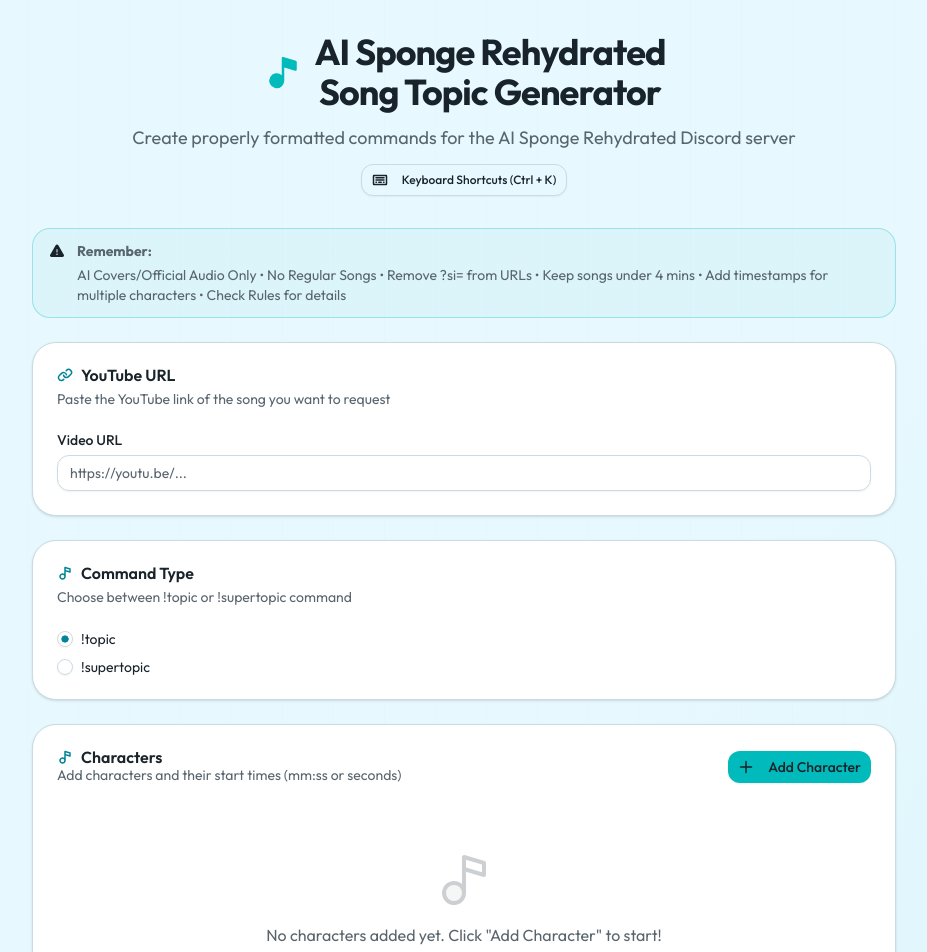
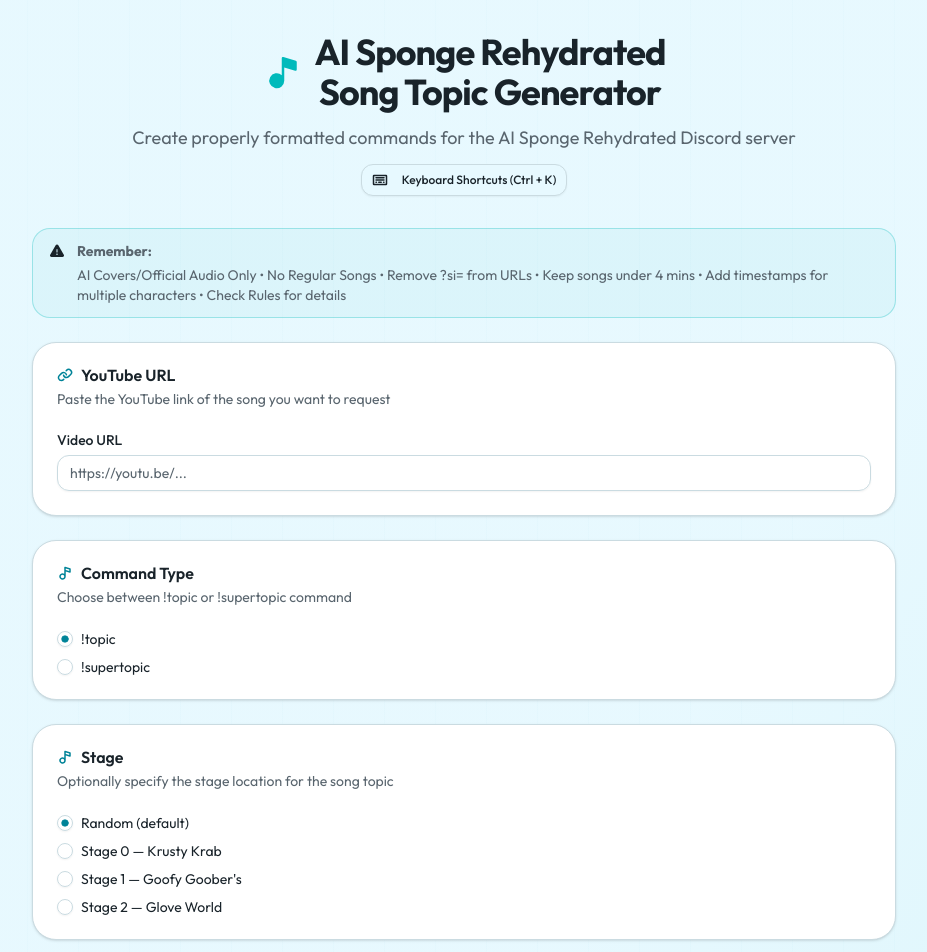
Before and after one commit to Lastorder-DC/AI-Sponge-Rehydrated-Song-Topic-Generator, a React (Vite) app: page / in a window 1280 px wide. Shown: the top 952 px of the page, without its empty margins (176-1103 px from the left). Built offline with nearby package versions, Linux system fonts and the light colour scheme.

Commit message:
feat: add stage selection (stage=0/1/2) to !topic and !supertopic commands (#10)
Co-authored-by: Lastorder-DC <18280396+Lastorder-DC@users.noreply.github.com>
Co-authored-by: copilot-swe-agent[bot] <198982749+Copilot@users.noreply.github.com>

```diff
--- a/src/App.tsx
+++ b/src/App.tsx
@@ -82,6 +82,7 @@ function App() {
   const [urlError, setUrlError] = useState('')
   const [videoInfo, setVideoInfo] = useState<VideoInfo | null>(null)
   const [commandType, setCommandType] = useState<'topic' | 'supertopic'>('topic')
+  const [stage, setStage] = useState<number | null>(null)
   const [showShortcutsModal, setShowShortcutsModal] = useState(false)
   const [draggedCharacterId, setDraggedCharacterId] = useState<string | null>(null)
   const [editingTimestampCharacterId, setEditingTimestampCharacterId] = useState<string | null>(null)
@@ -345,8 +346,9 @@ function App() {
 
     if (!characterParts) return ''
 
-    return `!${commandType} ${characterParts} sings ${cleanedUrl}`
-  }, [characters, cleanYoutubeUrl, commandType, convertToSeconds, youtubeUrl])
+    const stagePart = stage !== null ? `stage=${stage} ` : ''
+    return `!${commandType} ${stagePart}${characterParts} sings ${cleanedUrl}`
+  }, [characters, cleanYoutubeUrl, commandType, convertToSeconds, stage, youtubeUrl])
 
   const command = useMemo(() => generateCommand(), [generateCommand])
 
@@ -588,6 +590,47 @@ function App() {
                   <div className="flex items-center space-x-2">
                     <RadioGroupItem value="supertopic" id="supertopic" />
                     <Label htmlFor="supertopic" className="font-normal cursor-pointer">!supertopic</Label>
+                  </div>
+                </RadioGroup>
+              </CardContent>
+            </Card>
+          </motion.div>
+
+          <motion.div
+            initial={{ opacity: 0, x: -20 }}
+            animate={{ opacity: 1, x: 0 }}
+            transition={{ delay: 0.14 }}
+          >
+            <Card>
+              <CardHeader>
+                <CardTitle className="flex items-center gap-2">
+                  <MusicNote weight="bold" className="text-primary" />
+                  Stage
+                </CardTitle>
+                <CardDescription>
+                  Optionally specify the stage location for the song topic
+                </CardDescription>
+              </CardHeader>
+              <CardContent>
+                <RadioGroup
+                  value={stage !== null ? String(stage) : 'none'}
+                  onValueChange={(value) => setStage(value === 'none' ? null : Number(value))}
+                >
+                  <div className="flex items-center space-x-2">
+                    <RadioGroupItem value="none" id="stage-none" />
+                    <Label htmlFor="stage-none" className="font-normal cursor-pointer">Random (default)</Label>
+                  </div>
+                  <div className="flex items-center space-x-2">
+                    <RadioGroupItem value="0" id="stage-0" />
+                    <Label htmlFor="stage-0" className="font-normal cursor-pointer">Stage 0 — Krusty Krab</Label>
+                  </div>
+                  <div className="flex items-center space-x-2">
+                    <RadioGroupItem value="1" id="stage-1" />
+                    <Label htmlFor="stage-1" className="font-normal cursor-pointer">Stage 1 — Goofy Goober's</Label>
+                  </div>
+                  <div className="flex items-center space-x-2">
+                    <RadioGroupItem value="2" id="stage-2" />
+                    <Label htmlFor="stage-2" className="font-normal cursor-pointer">Stage 2 — Glove World</Label>
                   </div>
                 </RadioGroup>
               </CardContent>
```
